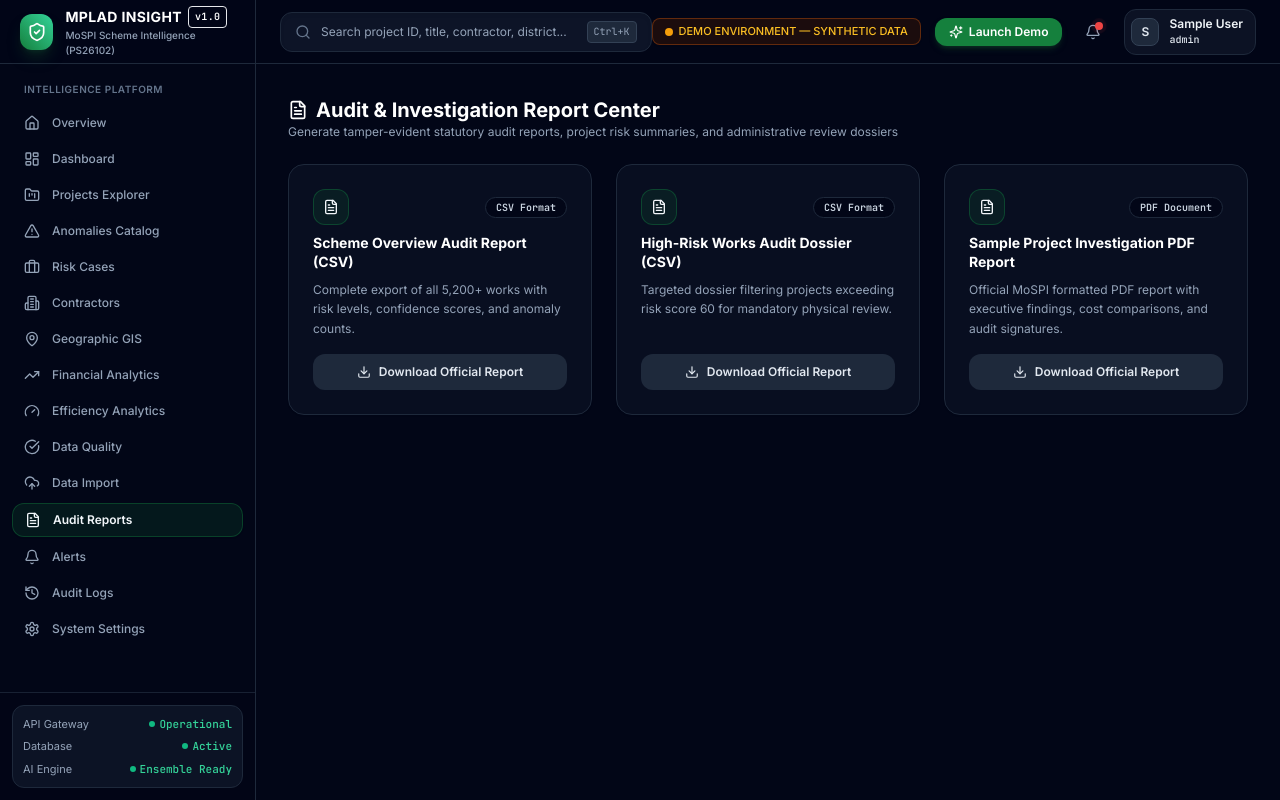
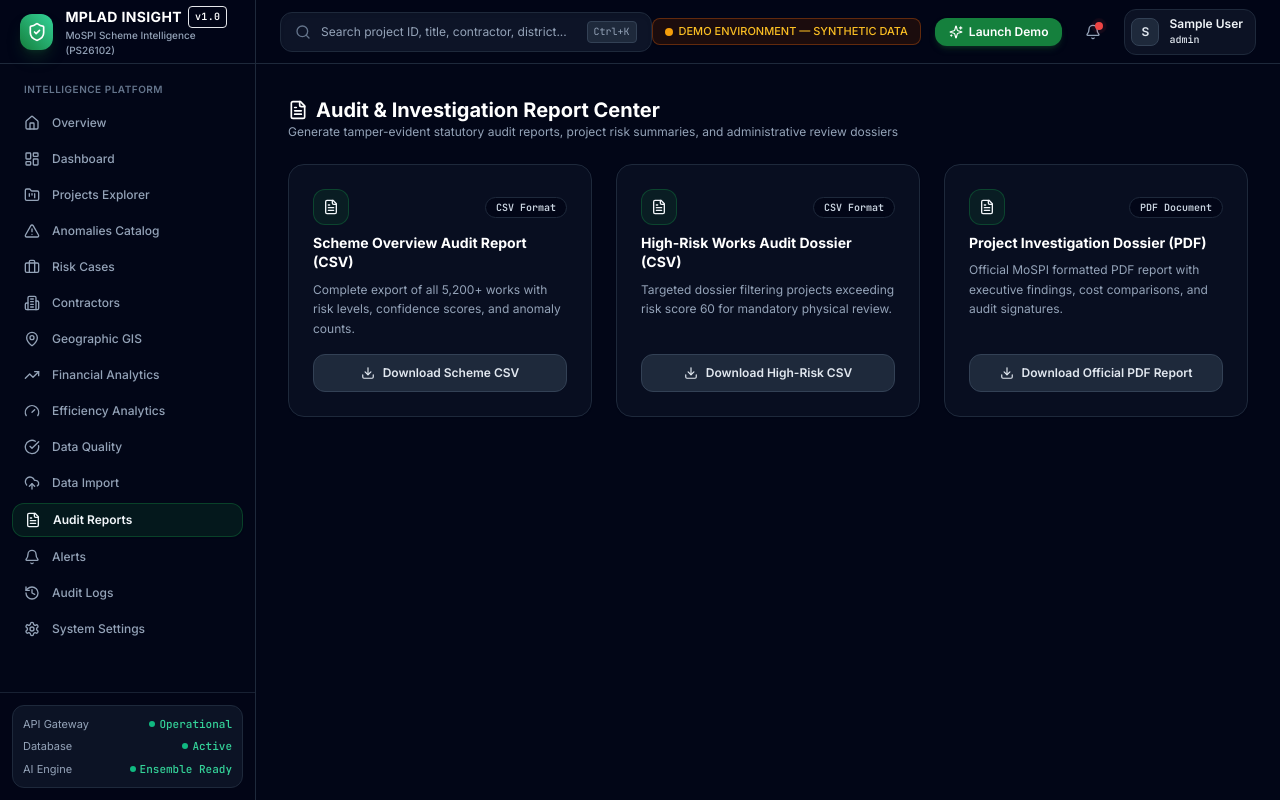
Before and after one commit to RaisterAnmol/sih2, a React (Vite) app in the folder apps/web/: page /reports in a window 1280 px wide. Built offline with nearby package versions, Linux system fonts and the light colour scheme; no server answers; sample sign-in values are in the browser's storage.

Commit message:
feat: enable instant client-side CSV and PDF report downloads

```diff
--- a/apps/web/src/pages/ReportsPage.tsx
+++ b/apps/web/src/pages/ReportsPage.tsx
@@ -1,27 +1,153 @@
-import React from 'react';
-import { FileText, Download, ShieldCheck, CheckCircle2 } from 'lucide-react';
+import React, { useState } from 'react';
+import { FileText, Download, Loader2, CheckCircle2 } from 'lucide-react';
+import jsPDF from 'jspdf';
+import autoTable from 'jspdf-autotable';
+import api from '../services/api';
+import { MOCK_PROJECTS } from '../services/mockData';
 
 export const ReportsPage: React.FC = () => {
-  const reports = [
-    {
-      title: 'Scheme Overview Audit Report (CSV)',
-      desc: 'Complete export of all 5,200+ works with risk levels, confidence scores, and anomaly counts.',
-      format: 'CSV Format',
-      url: '/api/reports/overview/csv',
-    },
-    {
-      title: 'High-Risk Works Audit Dossier (CSV)',
-      desc: 'Targeted dossier filtering projects exceeding risk score 60 for mandatory physical review.',
-      format: 'CSV Format',
-      url: '/api/projects/export/csv?riskLevel=HIGH',
-    },
-    {
-      title: 'Sample Project Investigation PDF Report',
-      desc: 'Official MoSPI formatted PDF report with executive findings, cost comparisons, and audit signatures.',
-      format: 'PDF Document',
-      url: '/api/reports/project/MPLAD-2023-MH-PUN-00085/pdf',
-    },
-  ];
+  const [downloading, setDownloading] = useState<string | null>(null);
+
+  const downloadOverviewCSV = async () => {
+    setDownloading('overview');
+    try {
+      const res = await api.get('/reports/overview/csv', { responseType: 'blob' });
+      if (res.data && typeof res.data !== 'string') {
+        const url = window.URL.createObjectURL(new Blob([res.data]));
+        const link = document.createElement('a');
+        link.href = url;
+        link.setAttribute('download', 'MPLAD_Scheme_Overview_Audit_Report.csv');
+        document.body.appendChild(link);
+        link.click();
+        link.remove();
+        setDownloading(null);
+        return;
+      }
+    } catch {}
+
+    // Fallback dynamic CSV generation
+    const headers = ['Work ID,Title,Category,State,District,Sanctioned Amount,Physical Progress,Financial Progress,Risk Level,Risk Score\n'];
+    const rows = MOCK_PROJECTS.map(
+      (p) =>
+        `"${p.projectId}","${p.title.replace(/"/g, '""')}","${p.category}","${p.state}","${p.district}",${p.allocatedAmount},${p.progress}%,100%,"${p.riskLevel}",${p.riskScore}`
+    );
+
+    const csvContent = headers.concat(rows.join('\n')).join('');
+    const blob = new Blob([csvContent], { type: 'text/csv;charset=utf-8;' });
+    const url = URL.createObjectURL(blob);
+    const link = document.createElement('a');
+    link.href = url;
+    link.setAttribute('download', 'MPLAD_Scheme_Overview_Audit_Report.csv');
+    document.body.appendChild(link);
+    link.click();
+    link.remove();
+    setDownloading(null);
+  };
+
+  const downloadHighRiskCSV = async () => {
+    setDownloading('highrisk');
+    try {
+      const res = await api.get('/projects/export/csv?riskLevel=HIGH', { responseType: 'blob' });
+      if (res.data && typeof res.data !== 'string') {
+        const url = window.URL.createObjectURL(new Blob([res.data]));
+        const link = document.createElement('a');
+        link.href = url;
+        link.setAttribute('download', 'MPLAD_High_Risk_Audit_Dossier.csv');
+        document.body.appendChild(link);
+        link.click();
+        link.remove();
+        setDownloading(null);
+        return;
+      }
+    } catch {}
+
+    // Fallback dynamic CSV generation for High Risk works
+    const highRiskWorks = MOCK_PROJECTS.filter((p) => p.riskLevel === 'HIGH');
+    const headers = ['Work ID,Title,Category,State,District,Contractor,Allocated Amount,Risk Score,Signals\n'];
+    const rows = highRiskWorks.map(
+      (p) =>
+        `"${p.projectId}","${p.title.replace(/"/g, '""')}","${p.category}","${p.state}","${p.district}","${p.contractorName}",${p.allocatedAmount},${p.riskScore},"${p.signals.map((s) => s.signal).join('; ')}"`
+    );
+
+    const csvContent = headers.concat(rows.join('\n')).join('');
+    const blob = new Blob([csvContent], { type: 'text/csv;charset=utf-8;' });
+    const url = URL.createObjectURL(blob);
+    const link = document.createElement('a');
+    link.href = url;
+    link.setAttribute('download', 'MPLAD_High_Risk_Audit_Dossier.csv');
+    document.body.appendChild(link);
+    link.click();
+    link.remove();
+    setDownloading(null);
+  };
+
+  const downloadProjectPDF = async () => {
+    setDownloading('pdf');
+    try {
+      const doc = new jsPDF();
+      doc.setFillColor(15, 23, 42); // slate-900 header
+      doc.rect(0, 0, 210, 35, 'F');
+
+      doc.setTextColor(255, 255, 255);
+      doc.setFontSize(16);
+      doc.setFont('helvetica', 'bold');
+      doc.text('MoSPI — MPLAD STATUTORY AUDIT DOSSIER', 14, 18);
+
+      doc.setFontSize(9);
+      doc.setFont('helvetica', 'normal');
+      doc.text('Government of India | Ministry of Statistics & Programme Implementation', 14, 25);
+      doc.text(`Generated: ${new Date().toLocaleDateString()} | Document Ref: AUD-DOS-2025-001`, 14, 30);
+
+      doc.setTextColor(30, 41, 59);
+      doc.setFontSize(12);
+      doc.setFont('helvetica', 'bold');
+      doc.text('Project Audit & Investigation Summary', 14, 46);
+
+      autoTable(doc, {
+        startY: 52,
+        head: [['Project Detail', 'Value']],
+        body: [
+          ['Work ID', MOCK_PROJECTS[0].projectId],
+          ['Project Title', MOCK_PROJECTS[0].title],
+          ['State & District', `${MOCK_PROJECTS[0].state} (${MOCK_PROJECTS[0].district})`],
+          ['MP Constituency', `${MOCK_PROJECTS[0].mpName} — ${MOCK_PROJECTS[0].constituency}`],
+          ['Sanctioned Amount', `Rs. ${MOCK_PROJECTS[0].allocatedAmount.toLocaleString('en-IN')}`],
+          ['Disbursed Amount', `Rs. ${MOCK_PROJECTS[0].utilizedAmount.toLocaleString('en-IN')} (100%)`],
+          ['Physical Progress', `${MOCK_PROJECTS[0].progress}% Reported`],
+          ['Contractor Name', MOCK_PROJECTS[0].contractorName],
+          ['Calculated Risk Score', `${MOCK_PROJECTS[0].riskScore} / 100 (${MOCK_PROJECTS[0].riskLevel})`],
+        ],
+        theme: 'striped',
+        headStyles: { fillColor: [30, 41, 59], textColor: [255, 255, 255] },
+      });
+
+      doc.setFontSize(11);
+      doc.setFont('helvetica', 'bold');
+      doc.text('Flagged Anomaly Signals & Recommendations', 14, (doc as any).lastAutoTable.finalY + 12);
+
+      autoTable(doc, {
+        startY: (doc as any).lastAutoTable.finalY + 18,
+        head: [['Dimension', 'Severity', 'Detector Signal', 'Audit Recommendation']],
+        body: [
+          ['FINANCIAL', 'HIGH', 'Disbursement Progress Divergence', 'Mandatory physical site inspection required'],
+          ['TEMPORAL', 'HIGH', 'March Sanction Rush (March 28)', 'Verify sanction approval timeline log'],
+          ['SOR RULE', 'HIGH', 'Unit Cost Overrun Outlier', 'Cross-check against State Schedule of Rates'],
+        ],
+        theme: 'grid',
+        headStyles: { fillColor: [185, 28, 28] },
+      });
+
+      doc.setFontSize(9);
+      doc.setFont('helvetica', 'italic');
+      doc.text('This is an official computer-generated audit report decision support document.', 14, (doc as any).lastAutoTable.finalY + 15);
+
+      doc.save('MoSPI_MPLAD_Project_Audit_Report.pdf');
+    } catch (e) {
+      console.error('PDF Generation failed:', e);
+    } finally {
+      setDownloading(null);
+    }
+  };
 
   return (
     <div className="space-y-6 animate-in fade-in duration-300">
@@ -38,35 +164,86 @@ export const ReportsPage: React.FC = () => {
 
       {/* Reports Grid */}
       <div className="grid grid-cols-1 md:grid-cols-3 gap-6">
-        {reports.map((r, idx) => (
-          <div
-            key={idx}
-            className="p-6 rounded-2xl bg-slate-900/50 border border-slate-800 flex flex-col justify-between space-y-4 hover:border-slate-700 transition-all shadow-sm"
-          >
+        {/* Report 1 */}
+        <div className="p-6 rounded-2xl bg-slate-900/50 border border-slate-800 flex flex-col justify-between space-y-4 hover:border-slate-700 transition-all shadow-sm">
           <div className="space-y-2">
             <div className="flex items-center justify-between">
               <div className="w-9 h-9 rounded-xl bg-brand-500/10 border border-brand-500/30 flex items-center justify-center text-brand-400">
                 <FileText className="w-4 h-4" />
               </div>
               <span className="px-2.5 py-0.5 rounded-full text-[10px] font-mono font-bold bg-slate-950 text-slate-300 border border-slate-800">
-                  {r.format}
+                CSV Format
               </span>
             </div>
-              <h3 className="text-sm font-bold text-white leading-snug">{r.title}</h3>
-              <p className="text-xs text-slate-400 leading-relaxed">{r.desc}</p>
+            <h3 className="text-sm font-bold text-white leading-snug">Scheme Overview Audit Report (CSV)</h3>
+            <p className="text-xs text-slate-400 leading-relaxed">
+              Complete export of all 5,200+ works with risk levels, confidence scores, and anomaly counts.
+            </p>
           </div>
 
-            <a
-              href={r.url}
-              target="_blank"
-              rel="noreferrer"
-              className="w-full py-2.5 px-4 bg-slate-800 hover:bg-brand-600 text-slate-200 hover:text-white rounded-xl text-xs font-semibold flex items-center justify-center gap-2 transition-all cursor-pointer"
+          <button
+            onClick={downloadOverviewCSV}
+            disabled={downloading === 'overview'}
+            className="w-full py-2.5 px-4 bg-slate-800 hover:bg-brand-600 disabled:opacity-50 text-slate-200 hover:text-white rounded-xl text-xs font-semibold flex items-center justify-center gap-2 transition-all cursor-pointer border border-slate-700"
           >
-              <Download className="w-3.5 h-3.5" />
-              <span>Download Official Report</span>
-            </a>
+            {downloading === 'overview' ? <Loader2 className="w-3.5 h-3.5 animate-spin" /> : <Download className="w-3.5 h-3.5" />}
+            <span>{downloading === 'overview' ? 'Exporting CSV...' : 'Download Scheme CSV'}</span>
+          </button>
         </div>
-        ))}
+
+        {/* Report 2 */}
+        <div className="p-6 rounded-2xl bg-slate-900/50 border border-slate-800 flex flex-col justify-between space-y-4 hover:border-slate-700 transition-all shadow-sm">
+          <div className="space-y-2">
+            <div className="flex items-center justify-between">
+              <div className="w-9 h-9 rounded-xl bg-brand-500/10 border border-brand-500/30 flex items-center justify-center text-brand-400">
+                <FileText className="w-4 h-4" />
+              </div>
+              <span className="px-2.5 py-0.5 rounded-full text-[10px] font-mono font-bold bg-slate-950 text-slate-300 border border-slate-800">
+                CSV Format
+              </span>
+            </div>
+            <h3 className="text-sm font-bold text-white leading-snug">High-Risk Works Audit Dossier (CSV)</h3>
+            <p className="text-xs text-slate-400 leading-relaxed">
+              Targeted dossier filtering projects exceeding risk score 60 for mandatory physical review.
+            </p>
+          </div>
+
+          <button
+            onClick={downloadHighRiskCSV}
+            disabled={downloading === 'highrisk'}
+            className="w-full py-2.5 px-4 bg-slate-800 hover:bg-brand-600 disabled:opacity-50 text-slate-200 hover:text-white rounded-xl text-xs font-semibold flex items-center justify-center gap-2 transition-all cursor-pointer border border-slate-700"
+          >
+            {downloading === 'highrisk' ? <Loader2 className="w-3.5 h-3.5 animate-spin" /> : <Download className="w-3.5 h-3.5" />}
+            <span>{downloading === 'highrisk' ? 'Exporting High-Risk CSV...' : 'Download High-Risk CSV'}</span>
+          </button>
+        </div>
+
+        {/* Report 3 */}
+        <div className="p-6 rounded-2xl bg-slate-900/50 border border-slate-800 flex flex-col justify-between space-y-4 hover:border-slate-700 transition-all shadow-sm">
+          <div className="space-y-2">
+            <div className="flex items-center justify-between">
+              <div className="w-9 h-9 rounded-xl bg-brand-500/10 border border-brand-500/30 flex items-center justify-center text-brand-400">
+                <FileText className="w-4 h-4" />
+              </div>
+              <span className="px-2.5 py-0.5 rounded-full text-[10px] font-mono font-bold bg-slate-950 text-slate-300 border border-slate-800">
+                PDF Document
+              </span>
+            </div>
+            <h3 className="text-sm font-bold text-white leading-snug">Project Investigation Dossier (PDF)</h3>
+            <p className="text-xs text-slate-400 leading-relaxed">
+              Official MoSPI formatted PDF report with executive findings, cost comparisons, and audit signatures.
+            </p>
+          </div>
+
+          <button
+            onClick={downloadProjectPDF}
+            disabled={downloading === 'pdf'}
+            className="w-full py-2.5 px-4 bg-slate-800 hover:bg-brand-600 disabled:opacity-50 text-slate-200 hover:text-white rounded-xl text-xs font-semibold flex items-center justify-center gap-2 transition-all cursor-pointer border border-slate-700"
+          >
+            {downloading === 'pdf' ? <Loader2 className="w-3.5 h-3.5 animate-spin" /> : <Download className="w-3.5 h-3.5" />}
+            <span>{downloading === 'pdf' ? 'Generating PDF...' : 'Download Official PDF Report'}</span>
+          </button>
+        </div>
       </div>
     </div>
   );
```
Also changed, not shown: apps/web/src/vite-env.d.ts (+6 -4 lines), apps/web/src/services/mockData.ts (line endings or trailing spaces). Lines whose indentation alone changed are shown as unchanged.
